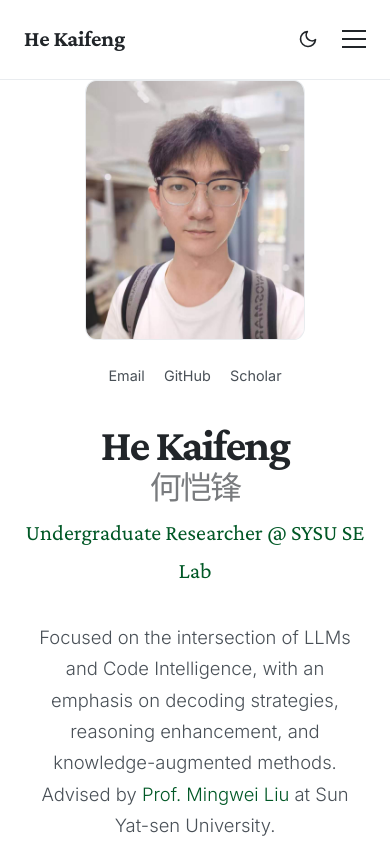
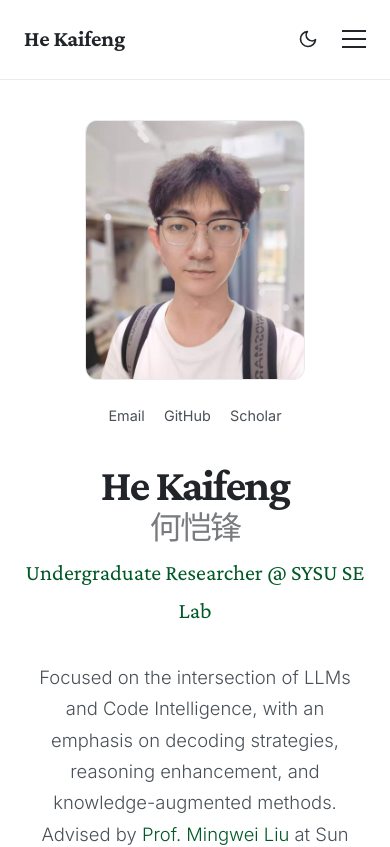
Before and after one commit to kaifeng-he/kaifeng-he.github.io, a React (Vite) app: page / in a window 390 px wide. Shown: the top 847 px of the page. Built offline with nearby package versions, Linux system fonts and the light colour scheme.

Commit message:
Adjust hero top spacing

```diff
--- a/src/sections/Hero.css
+++ b/src/sections/Hero.css
@@ -4,7 +4,7 @@
   min-height: 90vh;
   display: flex;
   align-items: center;
-  padding-top: var(--nav-height);
+  padding-top: calc(var(--nav-height) + 3rem);
 }
 
 .hero-container {
@@ -167,6 +167,10 @@
 }
 
 @media (max-width: 850px) {
+  .hero-section {
+    padding-top: calc(var(--nav-height) + 2.5rem);
+  }
+
   .hero-top {
     flex-direction: column;
     text-align: center;
```
